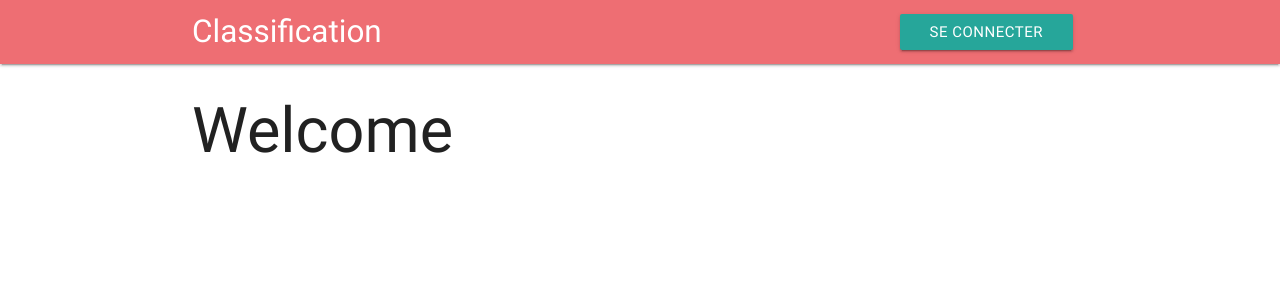
After one commit to sebastienharinck/classification, a Django app: page / in a window 1280 px wide. The commit adds this page. Shown: the top 300 px of the page. Run offline with Django 3.2, Linux system fonts and the light colour scheme; some libraries are stand-ins or nearby versions.

Commit message:
refactor connection and add new nav features

```diff
--- a/src/classification/settings/default.py
+++ b/src/classification/settings/default.py
@@ -54,6 +54,8 @@ MIDDLEWARE = [
 ]
 
 ROOT_URLCONF = 'classification.urls'
+LOGOUT_REDIRECT_URL = 'home'
+LOGIN_REDIRECT_URL = 'buckets:list'
 
 TEMPLATES = [
     {
--- a/src/classification/urls.py
+++ b/src/classification/urls.py
@@ -17,12 +17,17 @@ from django.contrib import admin
 from django.urls import path, include
 from django.conf.urls.static import static
 from django.conf import settings
+from django.contrib.auth.views import login, logout
+from django.views.generic import TemplateView
 
 urlpatterns = [
     path('admin/', admin.site.urls),
     path('images/', include('images.urls')),
     path('buckets/', include('buckets.urls')),
     path('accounts/', include('django.contrib.auth.urls')),
+    path('login/', login, name='login'),
+    path('logout/', logout, name='logout'),
+    path('', TemplateView.as_view(template_name='home.html'), name='home'),
 ]
 
 if settings.DEBUG:
--- a/src/templates/base.html
+++ b/src/templates/base.html
@@ -15,12 +15,16 @@
         <nav>
         <div class="nav-wrapper container">
           <a href="#" class="brand-logo">Classification</a>
-          {% if user.is_authenticated %}
-              <ul id="nav-mobile" class="right hide-on-med-and-down">
-                  <li><a class="btn" href="{% url 'buckets:list' %}">My buckets</a></li>
-                  <li><i class="material-icons left">account_circle</i>{{ user.get_username }}</li>
-              </ul>
-          {% endif %}
+
+            <ul id="nav-mobile" class="right hide-on-med-and-down">
+                {% if user.is_authenticated %}
+                    <li><a class="btn" href="{% url 'buckets:list' %}">My buckets</a></li>
+                    <li><i class="material-icons left">account_circle</i>{{ user.get_username }}</li>
+                    <li><a href="{% url 'logout' %}">déconnexion</a></li>
+                {% else %}
+                    <li><a class="btn" href="{% url 'login' %}">Se connecter</a></li>
+                {% endif %}
+            </ul>
         </div>
       </nav>
     </header>
--- /dev/null
+++ b/src/templates/home.html
@@ -0,0 +1,8 @@
+{% extends 'base.html' %}
+
+{% block title %}Home{% endblock %}
+
+{% block content %}
+    <h1>Welcome</h1>
+
+{% endblock %}
```
